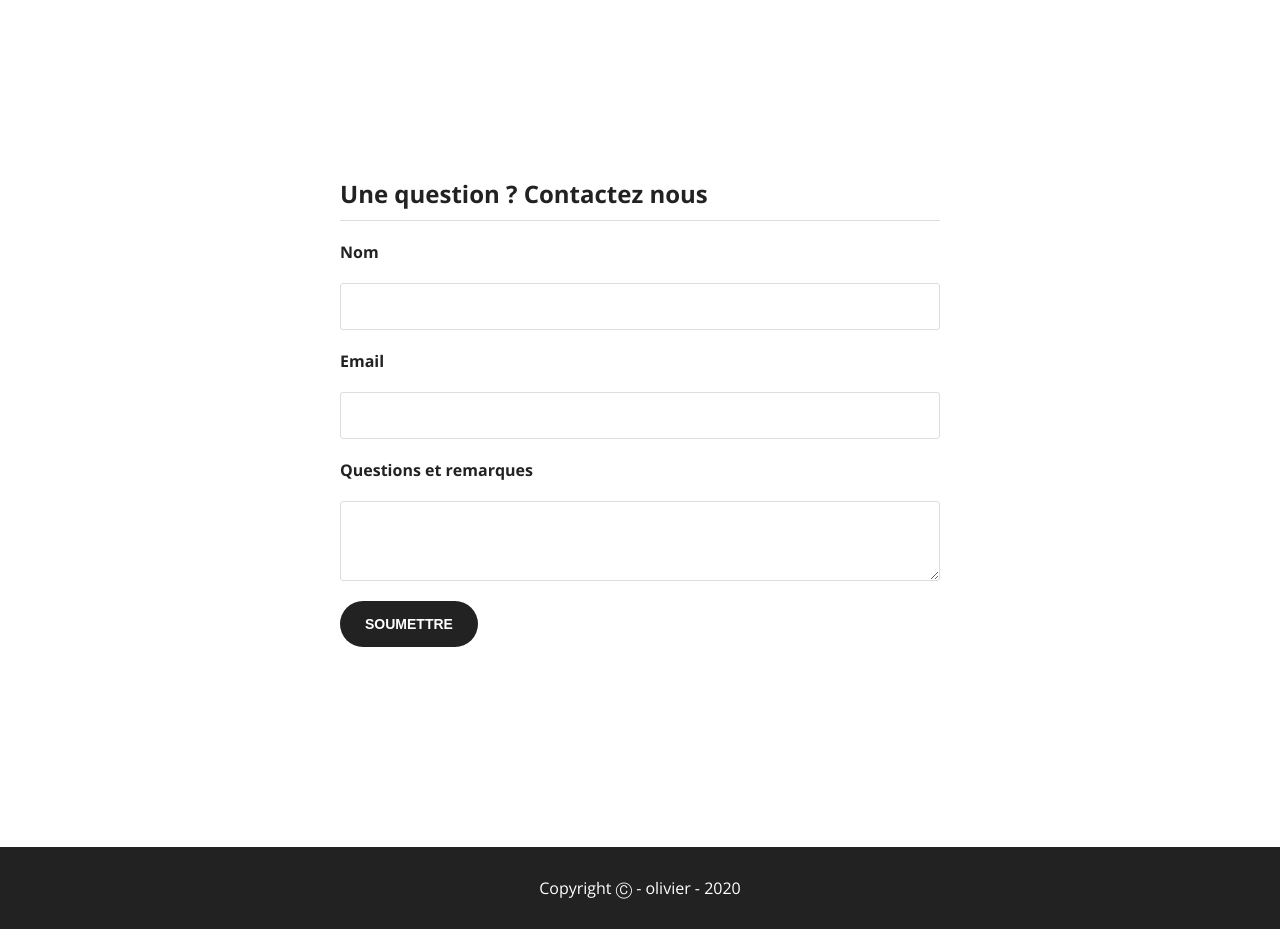
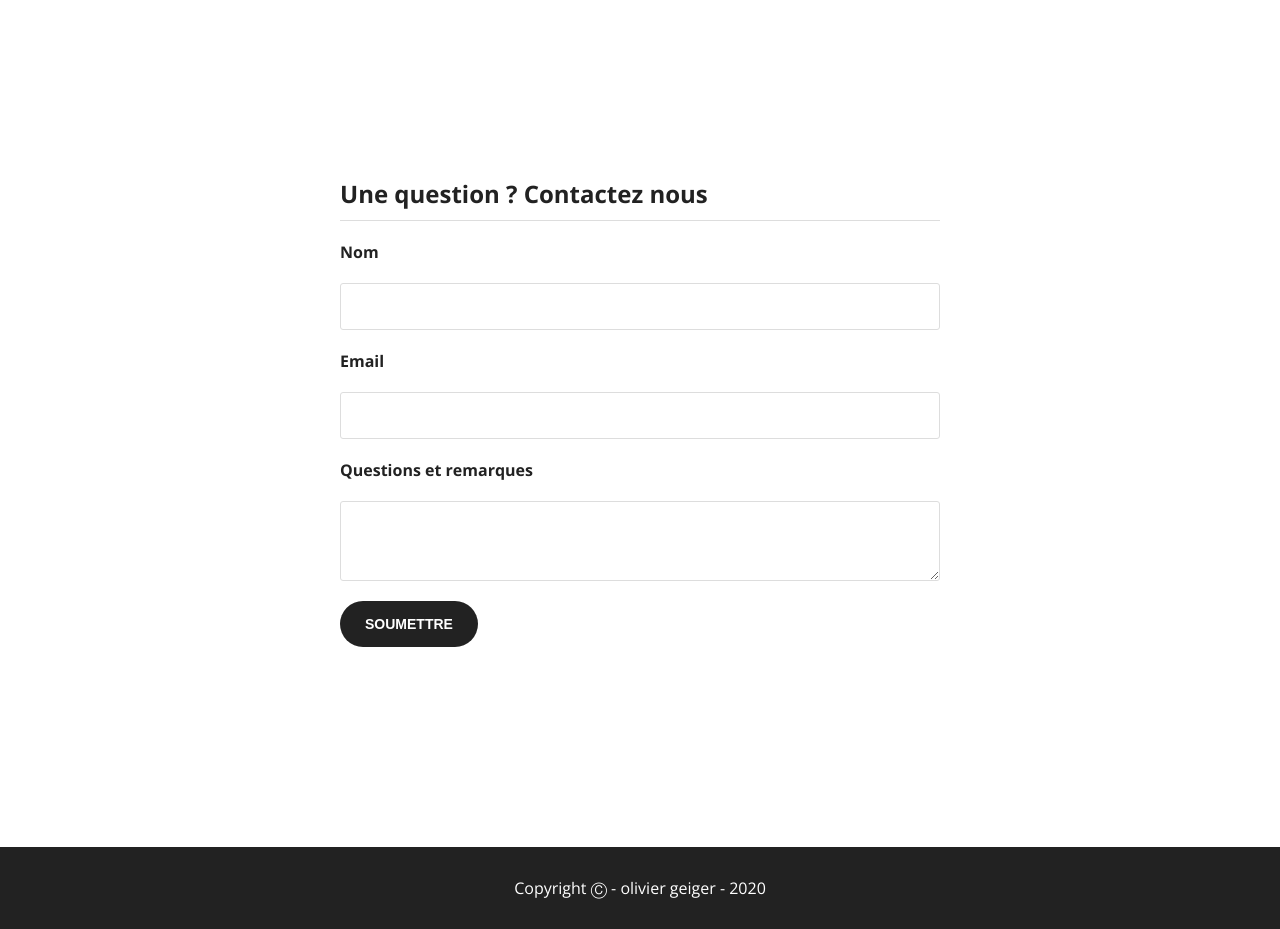
Before and after one commit to olivier-geiger/Caf-Lorette, a plain HTML site: page contact.html in a window 1280 px wide. Shown: the part 70-999 px from the top of the page. Drawn offline with nearby package versions, Linux system fonts and the light colour scheme.

Commit message:
Add files via upload

```diff
--- a/contact.html
+++ b/contact.html
@@ -43,7 +43,7 @@
       </div>
     </section>
     <footer>
-      <p>Copyright &#9400; - olivier - 2020</p>
+      <p>Copyright &#9400; - olivier geiger - 2020</p>
     </footer>
   </body>
 </html>
```
